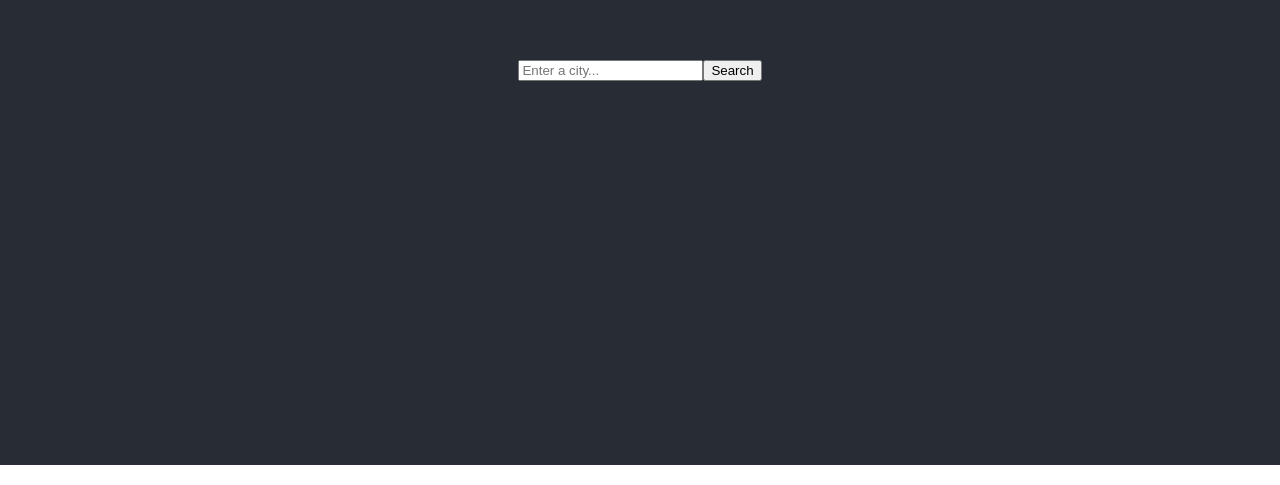
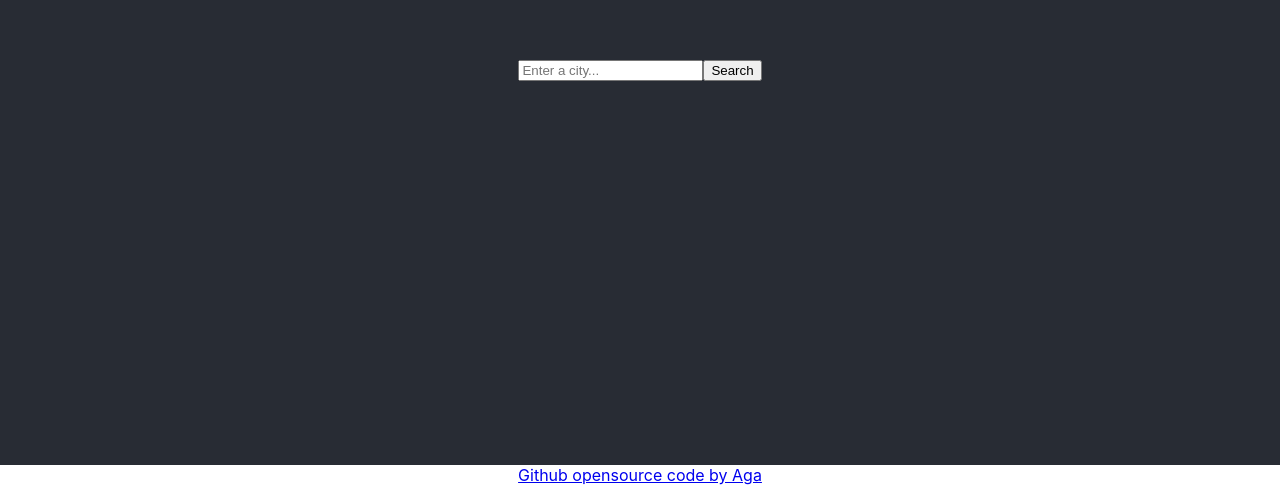
Before and after one commit to agguuaa/Weather-react, a React (Create React App) app: page / in a window 1280 px wide. Shown: the part 335-820 px from the top of the page. Built offline with nearby package versions, Linux system fonts and the light colour scheme.

Commit message:
Added Github repository

```diff
--- a/src/App.js
+++ b/src/App.js
@@ -7,6 +7,9 @@ function App() {
       <header className="App-header">
         <WeatherSearch />
       </header>
+      <a href="https://github.com/agguuaa/Weather-react">
+        Github opensource code by Aga
+      </a>
     </div>
   );
 }
```
